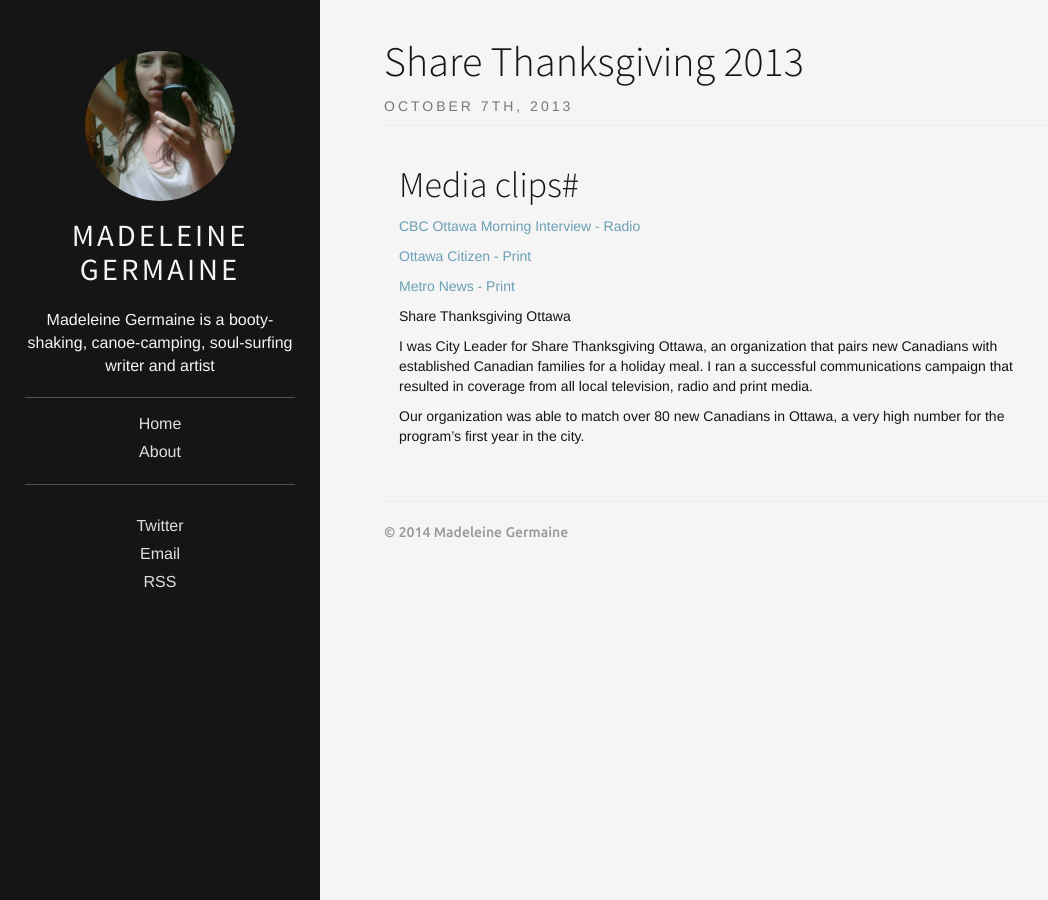
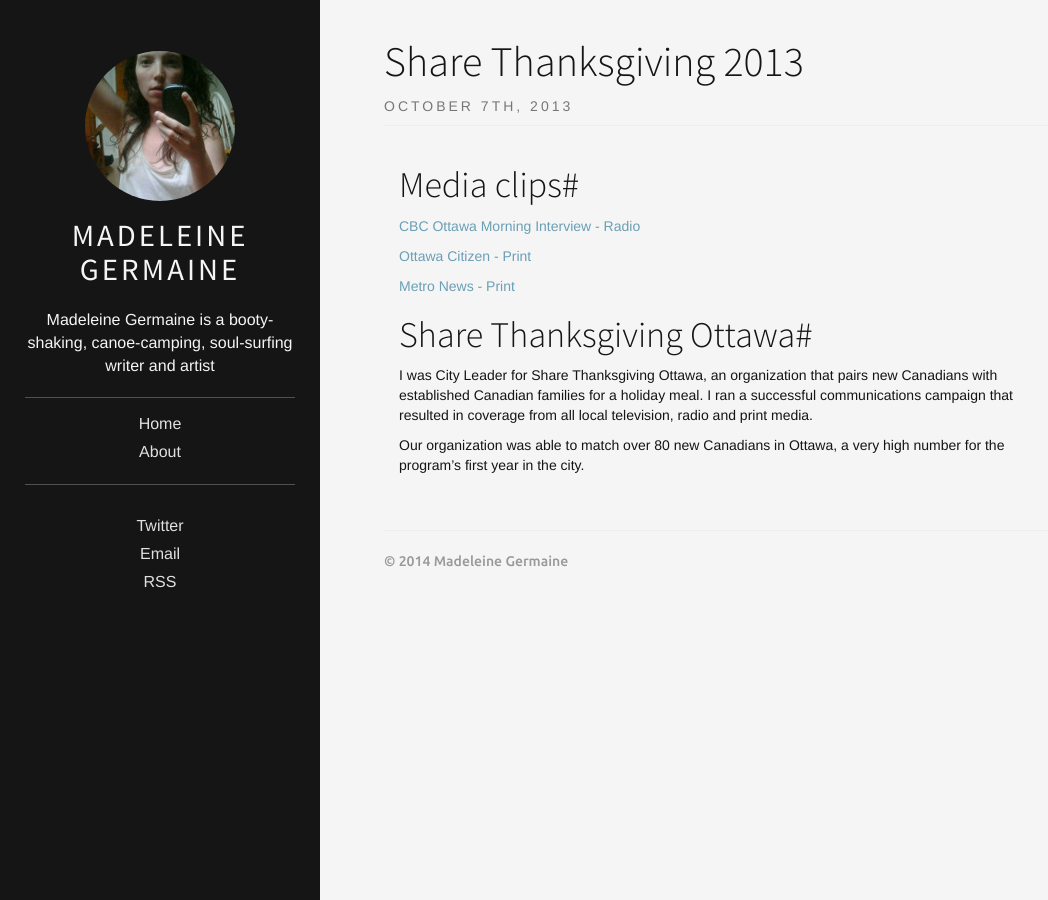
Before and after one commit to madeleinegermaine/madeleinegermaine, a Jekyll site: the page built from _posts/2013-10-07-share-thanksgiving.md, in a window 1280 px wide. Shown: the whole page, without its empty margins (0-1048 px from the left). Built offline with Jekyll 4.4.1, drawn with Linux system fonts in a browser that asks for light colours.

```diff
--- a/_posts/2013-10-07-share-thanksgiving.md
+++ b/_posts/2013-10-07-share-thanksgiving.md
@@ -21,7 +21,7 @@ published: true
 
 [Metro News - Print](http://metronews.ca/news/ottawa/824182/ottawa-families-welcome-new-canadians-international-students-with-thanksgiving-dinner/)
 
-Share Thanksgiving Ottawa
+#Share Thanksgiving Ottawa#
 
 I was City Leader for Share Thanksgiving Ottawa, an organization that pairs new Canadians with established Canadian families for a holiday meal. I ran a successful communications campaign that resulted in coverage from all local television, radio and print media.
 
```
